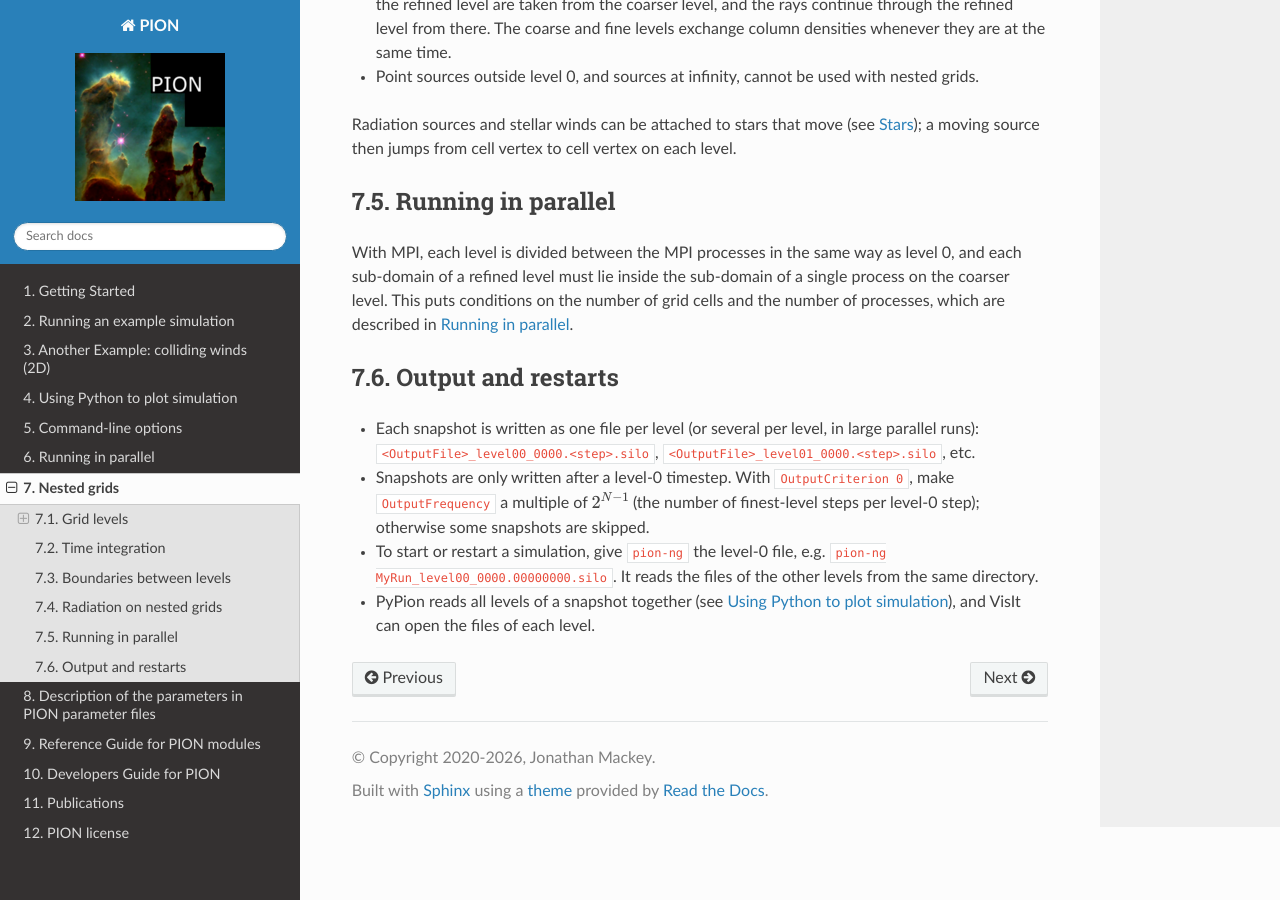
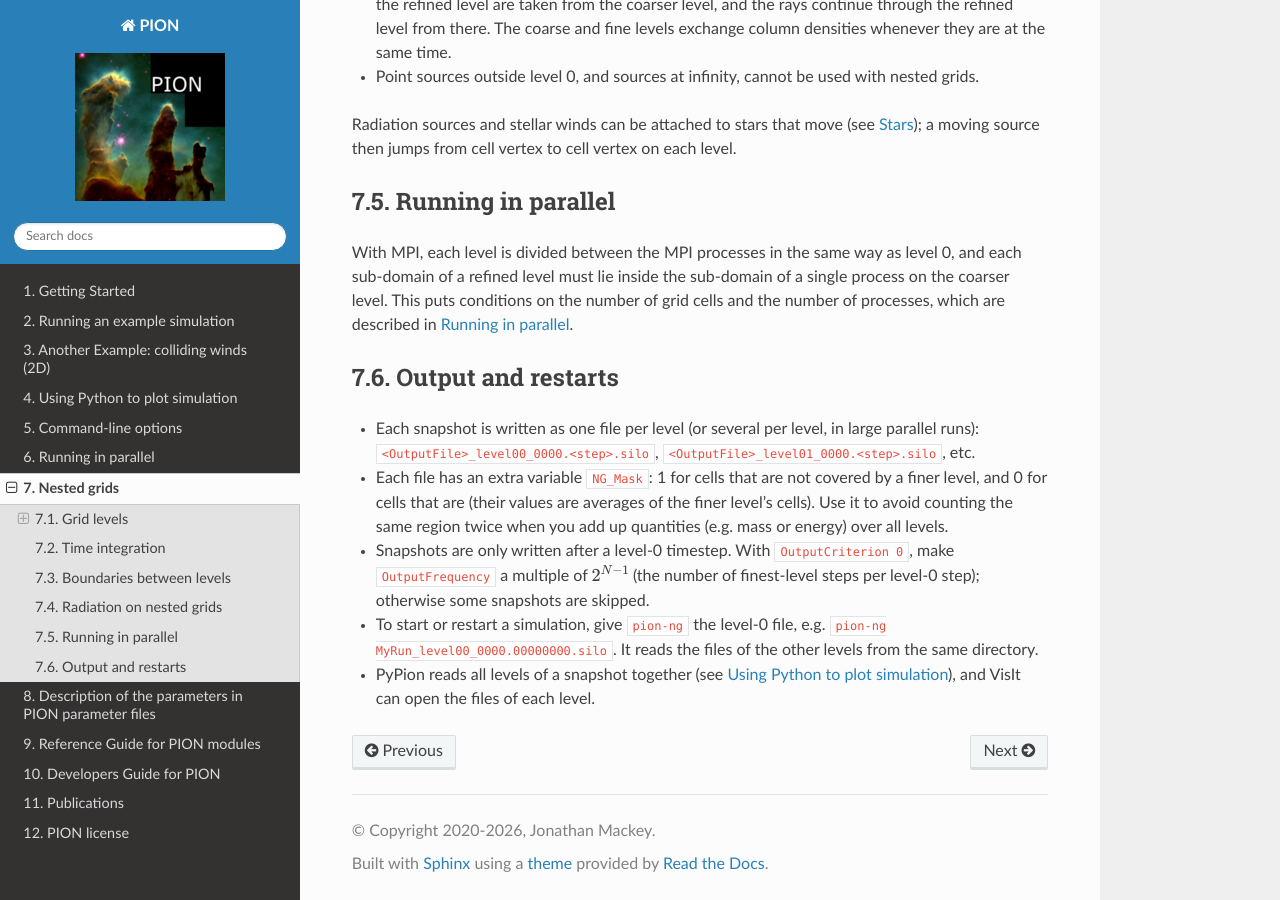
Before and after one commit to jmackey-astro/pion-docs, a Sphinx documentation site: the page built from docs/nested_grid.rst, in a window 1280 px wide and 900 px high, scrolled down 2639 px. Built offline with Sphinx 7.4.7 and the Read the Docs theme 3.1.0, drawn with Linux system fonts in a browser that asks for light colours.

Commit message:
Nested grids page: describe NG_Mask
Co-Authored-By: Claude Opus 5.5 <noreply@anthropic.com>

```diff
--- a/docs/nested_grid.rst
+++ b/docs/nested_grid.rst
@@ -131,6 +131,7 @@ Output and restarts
 -------------------
 
 + Each snapshot is written as one file per level (or several per level, in large parallel runs): ``<OutputFile>_level00_0000.<step>.silo``, ``<OutputFile>_level01_0000.<step>.silo``, etc.
++ Each file has an extra variable ``NG_Mask``: 1 for cells that are not covered by a finer level, and 0 for cells that are (their values are averages of the finer level's cells).  Use it to avoid counting the same region twice when you add up quantities (e.g. mass or energy) over all levels.
 + Snapshots are only written after a level-0 timestep.  With ``OutputCriterion 0``, make ``OutputFrequency`` a multiple of :math:`2^{N-1}` (the number of finest-level steps per level-0 step); otherwise some snapshots are skipped.
 + To start or restart a simulation, give ``pion-ng`` the level-0 file, e.g. ``pion-ng MyRun_level00_0000.00000000.silo``.  It reads the files of the other levels from the same directory.
 + PyPion reads all levels of a snapshot together (see :ref:`python_usage`), and VisIt can open the files of each level.
```
